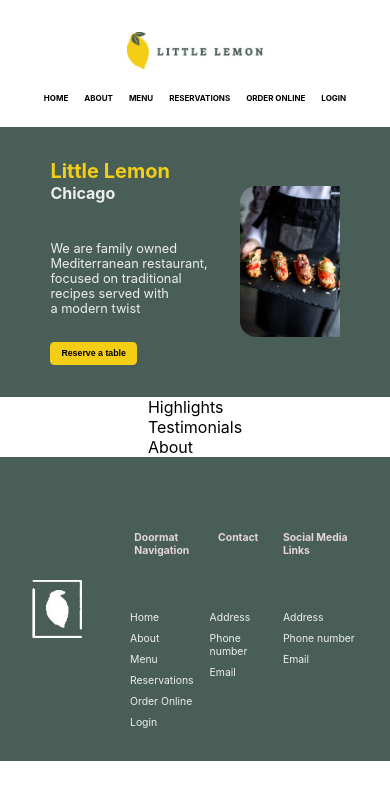
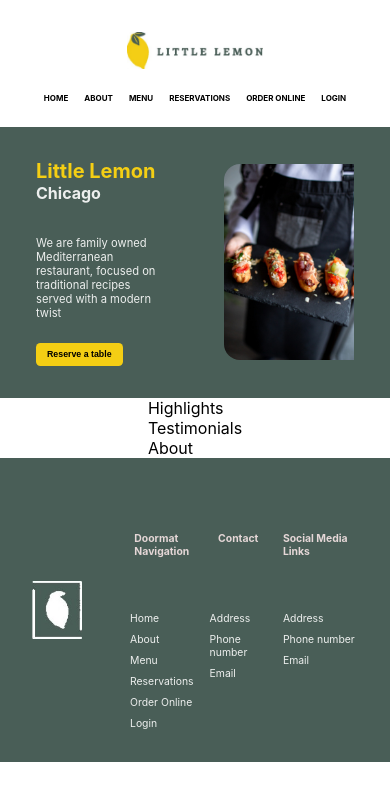
Before and after one commit to Kamil2104/Meta-Front-End-Developer-Capstone-Project, a React (Create React App) app: page / in a window 390 px wide. Shown: the top 800 px of the page. Built offline with nearby package versions, Linux system fonts and the light colour scheme.

Commit message:
fix: repair responsiveness of Header component

```diff
--- a/src/assets/styles/Header.css
+++ b/src/assets/styles/Header.css
@@ -3,7 +3,6 @@ header {
     flex-direction: row;
     justify-content: center;
     align-items: center;
-    gap: 15em;
 
     width: 100%;
 
@@ -17,6 +16,7 @@ header main {
     flex-direction: column;
     justify-content: flex-start;
     align-items: flex-start;
+    width: 40%;
 
     padding-left: 2em;
 }
@@ -38,6 +38,8 @@ header main h2 {
 }
 
 header p {
+    width: 80%;
+
     font-size: 1.5em;
 
     color: #EDEFEE;
@@ -53,13 +55,11 @@ header img {
     padding-right: 2em;
 }
 
-@media screen and (max-width: 1050px) {
+@media screen and (max-width: 800px) {
     header {
-        gap: 10em;
+        gap: 4em;
     }
-}
 
-@media screen and (max-width: 800px) {
     header main h1 {
         font-size: 2.25em;
     }
@@ -83,10 +83,6 @@ header img {
 }
 
 @media screen and (max-width: 650px) {
-    header {
-        gap: 6em;
-    }
-
     header main h1 {
         font-size: 1.75em;
     }
@@ -105,7 +101,7 @@ header img {
     }
 
     header img {
-        width: 150px;
+        width: 175px;
     }
 }
 
@@ -123,7 +119,7 @@ header img {
     }
 
     header main p {
-        font-size: .8em;
+        font-size: .7em;
     }
 
     header main button {
@@ -132,7 +128,7 @@ header img {
     }
 
     header img {
-        width: 100px;
+        width: 130px;
     }
 }
 
@@ -155,7 +151,7 @@ header img {
     }
 
     header img {
-        width: 80px;
+        width: 90px;
     }
 }
 
--- a/src/components/Header.js
+++ b/src/components/Header.js
@@ -10,7 +10,7 @@ const Header = () => {
         <main>
           <h1> Little Lemon </h1>
           <h2> Chicago </h2>
-          <p> We are family owned <br /> Mediterranean restaurant, <br /> focused on traditional <br />  recipes served with <br /> a modern twist </p>
+          <p> We are family owned Mediterranean restaurant, focused on traditional recipes served with a modern twist </p>
           <Button text='Reserve a table' />
         </main>
         <img src={HeaderImage} alt='Cook with a food' />
```
